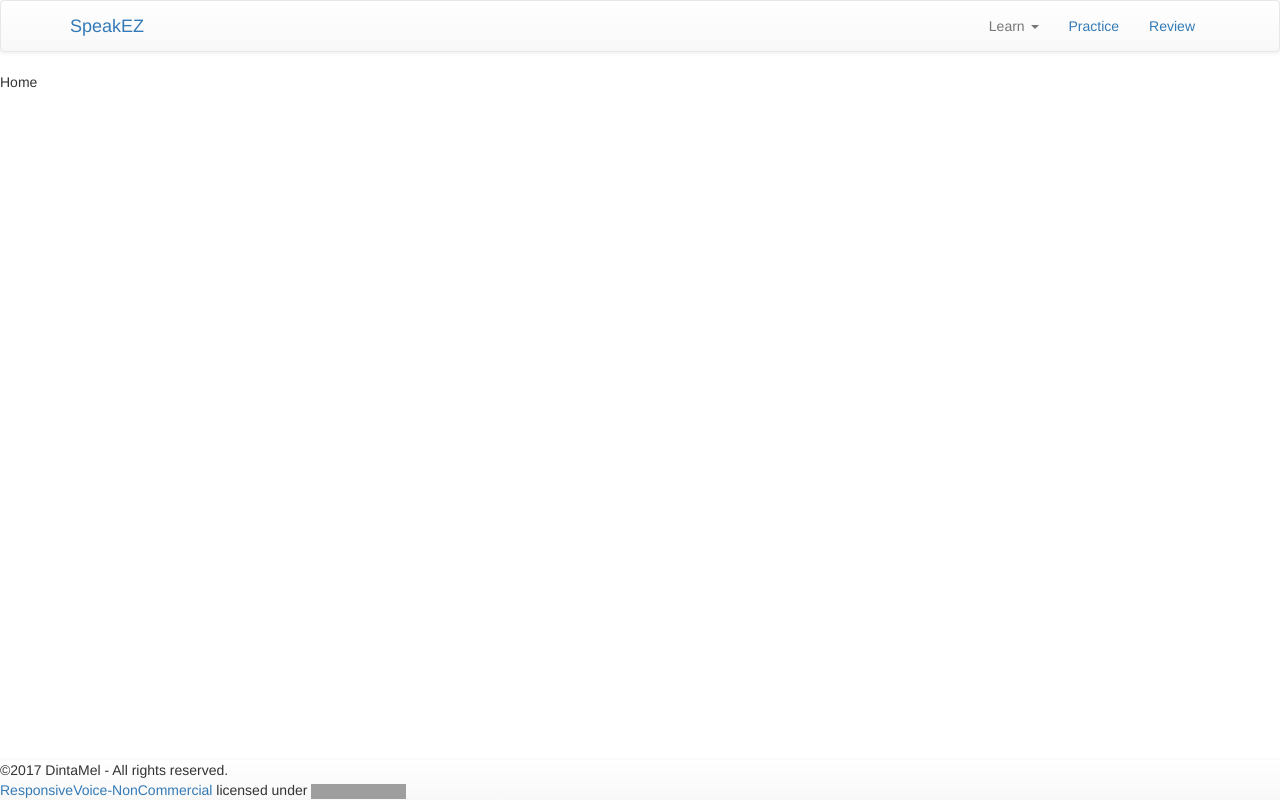
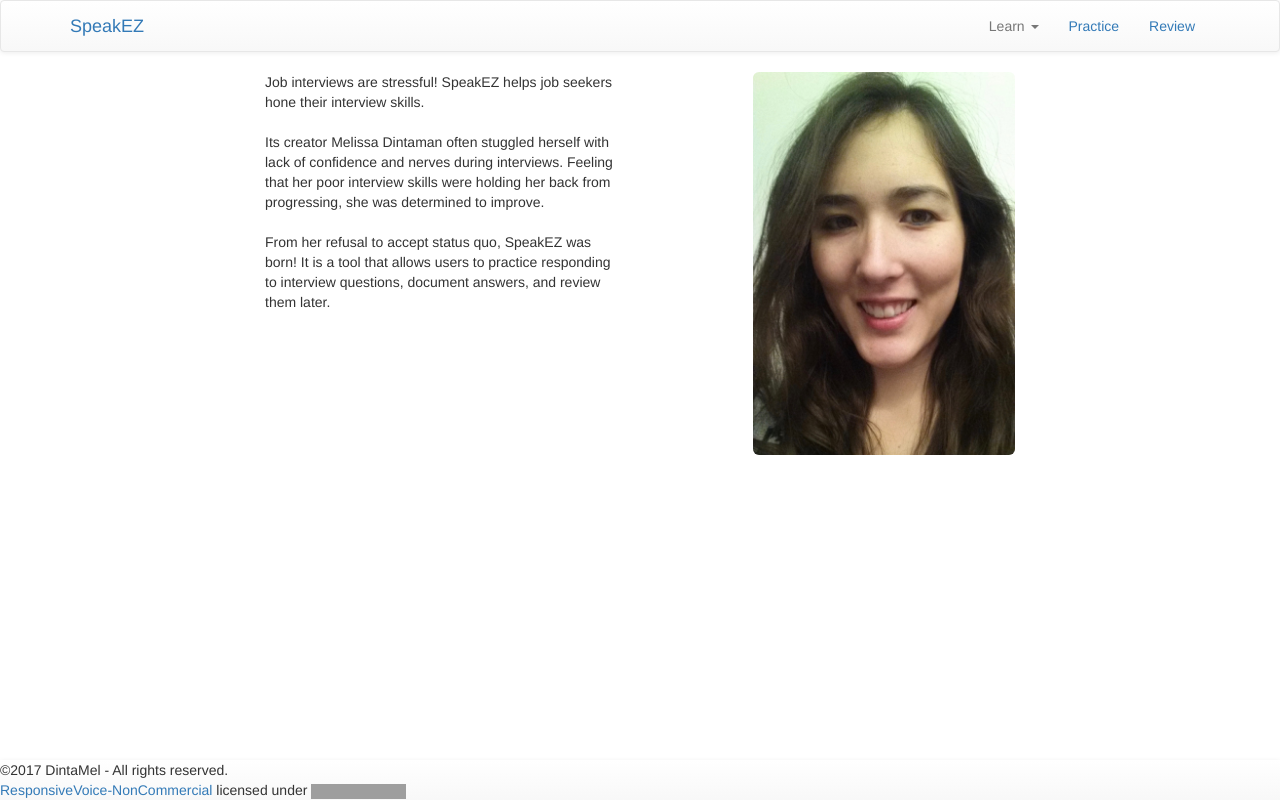
Before and after one commit to DintaMel/SpeakEZ-React, a React (Create React App) app: page / in a window 1280 px wide. Built offline with nearby package versions, Linux system fonts and the light colour scheme; grey boxes are pictures that could not be loaded.

Commit message:
home page updated

```diff
--- a/src/Homepage.js
+++ b/src/Homepage.js
@@ -1,10 +1,34 @@
 import React, { Component } from 'react';
+
+import {Grid, Row, Col, Image} from 'react-bootstrap';
 
 class HomePage extends React.Component{
   render(){
     return(
-      // insert html here
-      <p>Home</p>
+
+      <Grid>
+        <Row>
+          <Col md={4} mdOffset={2}>
+            Job interviews are stressful! SpeakEZ helps job seekers hone their
+            interview skills.
+            <br/>
+            <br/>
+            Its creator Melissa Dintaman often stuggled herself
+            with lack of confidence and nerves during interviews. Feeling that
+            her poor interview skills were holding her back from progressing,
+            she was determined to improve.
+            <br/>
+            <br/>
+            From her refusal to accept status quo, SpeakEZ was born! It is a
+            tool that allows users to practice responding to interview questions,
+            document answers, and review them later.
+          </Col>
+          <Col md={3} mdOffset={1} >
+            <Image id='melImage' src={require('./MyPicture.jpg')} alt={'founder Melissa'} rounded responsive />
+          </Col>
+        </Row>
+      </Grid>
+
     );
   }
 }
--- a/src/QuestionPage.js
+++ b/src/QuestionPage.js
@@ -63,10 +63,6 @@ _randomQuestionId(){
 
 };
 
-
-
-
-
   render(){
 
     let answerDocumentForm;
--- a/src/ReviewPage.js
+++ b/src/ReviewPage.js
@@ -1,8 +1,6 @@
 import React, {Component} from 'react';
 
 import{AnswerComponent} from './AnswerComponent.js';
-
-var localStorageCounter;
 
 class ReviewPage extends React.Component{
 
@@ -20,21 +18,28 @@ class ReviewPage extends React.Component{
         var answersArray = [];
         var parsedAnswer;
 
-        for (let i = 0; i < 2; i++){
-        // for (let i = 0; i < localStorageCounter; i++){
+        var localStorageCount = localStorage.length;
+        if (localStorageCount)
+        {
+          console.log(localStorageCount);
+          // for (let i = 0; i < 3; i++){
+          for (let i = 0; i < localStorageCount; i++){
             parsedAnswer = JSON.parse(localStorage.getItem(i));
             answersArray.push(parsedAnswer);
             console.log(parsedAnswer);
           }
 
-        console.log(answersArray);
-
-        // return(<AnswerComponent />);
-
           return answersArray.map((answer) => {
             return(<AnswerComponent question={answer['Question']} situation={answer['Situation']}
             action={answer['Action']} result={answer['Result']}/>);
           });
+        }
+        else{
+          return(<div className='well'>
+            You have not documented any answers on the practice tab yet.
+          </div>);
+        }
+
 
       }
 
--- a/src/index.css
+++ b/src/index.css
@@ -7,7 +7,3 @@ body {
 .btn{
   background-color: lightgray;
 }
-
-.response{
-
-}
```
Also changed, not shown: src/App.js (+3 -49 lines), src/Main.js (+2 -5 lines), src/workingdocument.html (+3 -39 lines), src/MyPicture.jpg (added). Lines whose indentation alone changed are shown as unchanged.
